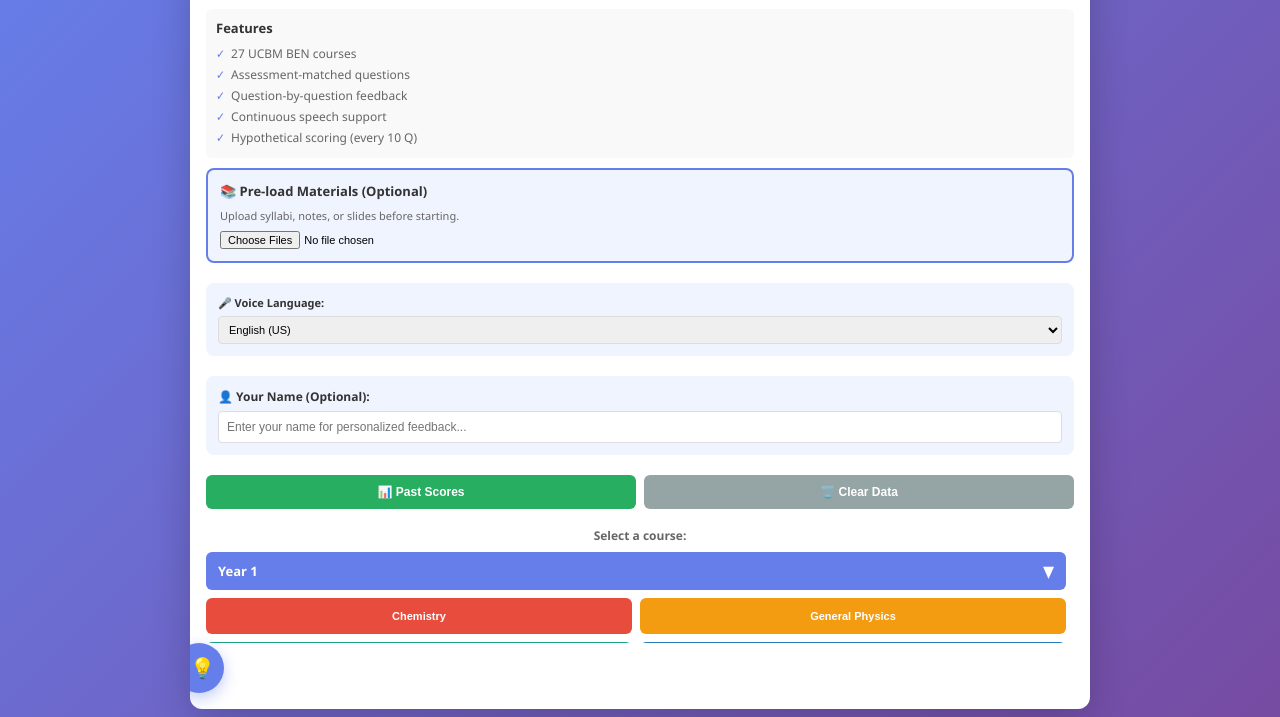
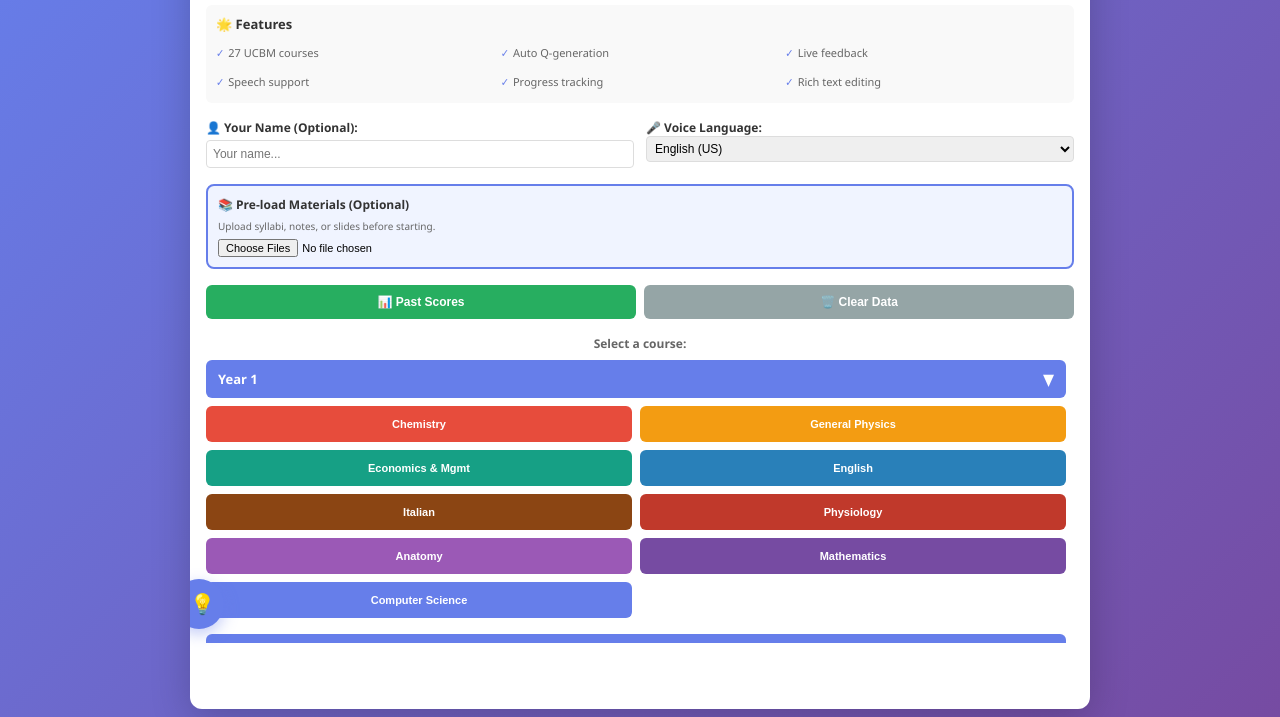
Before and after one commit to johnlunardini-code/oral-exam-simulator, a website: page public/index.html in a window 1280 px wide. Shown: the part 83-800 px from the top of the page. Drawn offline with nearby package versions, Linux system fonts and the light colour scheme.

Commit message:
WIP: Phase 5 layout overhaul - home page 3-col, inline name/voice, removed score header, wider buttons, hint button moved

```diff
--- a/public/index.html
+++ b/public/index.html
@@ -21,18 +21,18 @@
         .score-display { font-size: 13px; font-weight: 700; color: #667eea; min-width: 100px; text-align: left; white-space: nowrap; }
         .score-stats { font-size: 10px; color: #999; margin-top: 2px; }
 
-        .start-screen, .exam-screen { display: none; flex: 1; flex-direction: column; overflow: hidden; padding: 0 16px 16px 16px; }
+        .start-screen, .exam-screen { display: none; flex: 1; flex-direction: column; overflow-y: auto; overflow-x: hidden; padding: 0 16px 16px 16px; }
         .start-screen.active, .exam-screen.active { display: flex; }
 
-        .feature-list { background: #f9f9f9; padding: 10px; border-radius: 6px; margin: 12px 0 0 0; font-size: 12px; flex-shrink: 0; }
-        .feature-list h3 { color: #333; margin: 0 0 6px 0; font-size: 13px; }
-        .feature-list ul { list-style: none; margin: 0; padding: 0; }
-        .feature-list li { padding: 2px 0; color: #666; display: flex; align-items: center; gap: 6px; }
+        .feature-list { background: #f9f9f9; padding: 10px; border-radius: 6px; margin: 8px 0; font-size: 12px; flex-shrink: 0; }
+        .feature-list h3 { color: #333; margin: 0 0 8px 0; font-size: 13px; }
+        .feature-list ul { list-style: none; margin: 0; padding: 0; display: grid; grid-template-columns: 1fr 1fr 1fr; gap: 6px; }
+        .feature-list li { padding: 4px 0; color: #666; display: flex; align-items: center; gap: 4px; font-size: 11px; }
         .feature-list li::before { content: '✓'; color: #667eea; font-weight: bold; }
 
-        .upload-section { background: #f0f4ff; border: 2px solid #667eea; padding: 12px; border-radius: 8px; margin: 10px 0; font-size: 11px; flex-shrink: 0; }
-        .upload-section h3 { margin: 0 0 8px 0; color: #333; font-size: 13px; }
-        .upload-section p { margin: 0 0 8px 0; color: #666; font-size: 11px; }
+        .upload-section { background: #f0f4ff; border: 2px solid #667eea; padding: 10px; border-radius: 8px; margin: 8px 0; font-size: 11px; flex-shrink: 0; }
+        .upload-section h3 { margin: 0 0 6px 0; color: #333; font-size: 12px; }
+        .upload-section p { margin: 0 0 6px 0; color: #666; font-size: 10px; }
 
         .courses-label { color: #666; text-align: center; margin: 8px 0; font-size: 12px; font-weight: 600; flex-shrink: 0; }
         .courses-wrapper { flex: 1; overflow-y: auto; padding-right: 8px; }
@@ -52,14 +52,15 @@
         .subject-btn { padding: 12px 10px; border: none; border-radius: 6px; font-size: 11px; font-weight: 600; cursor: pointer; transition: all 0.3s ease; color: white; white-space: nowrap; text-overflow: ellipsis; overflow: hidden; }
         .subject-btn:hover { transform: translateY(-2px); box-shadow: 0 5px 15px rgba(0, 0, 0, 0.1); }
 
-        .exam-header { background: linear-gradient(135deg, #667eea 0%, #764ba2 100%); color: white; padding: 12px; border-radius: 6px; margin: 12px 0; display: flex; justify-content: space-between; align-items: center; flex-wrap: wrap; gap: 10px; flex-shrink: 0; }
+        .exam-header { background: linear-gradient(135deg, #667eea 0%, #764ba2 100%); color: white; padding: 12px 16px; border-radius: 6px; margin: 12px 0 8px 0; display: flex; justify-content: space-between; align-items: center; flex-wrap: wrap; gap: 10px; flex-shrink: 0; }
         .course-name { font-size: 14px; font-weight: 700; }
         .question-count { font-size: 11px; }
 
-        .chat-area { border: 1px solid #e0e0e0; border-radius: 6px; padding: 10px; flex: 1; overflow-y: auto; background: #f9f9f9; font-size: 12px; margin-bottom: 10px; }
+        .chat-area { border: 1px solid #e0e0e0; border-radius: 6px; padding: 10px; flex: 1; overflow-y: auto; background: #f9f9f9; font-size: 12px; margin-bottom: 8px; }
         .message-group { margin-bottom: 12px; display: flex; flex-direction: column; gap: 4px; }
-        .message { padding: 10px; border-radius: 8px; line-height: 1.5; }
-        .message.question { background: #e8f0fe; border-left: 4px solid #667eea; align-self: flex-start; max-width: 85%; }
+        .message { padding: 10px 12px; border-radius: 8px; line-height: 1.5; }
+        .message.question { background: #e3f2fd; border-left: 4px solid #667eea; align-self: flex-start; max-width: 85%; }
+        .message.question-header { background: #f3e5f5; border-left: 4px solid #764ba2; align-self: center; max-width: 95%; text-align: center; font-weight: 600; color: #764ba2; padding: 6px 12px; margin: 8px 0; }
         .message.answer { background: #f0e8fe; border-left: 4px solid #764ba2; align-self: flex-end; max-width: 85%; }
         .message-label { font-weight: 600; font-size: 11px; color: #666; margin-bottom: 3px; text-transform: uppercase; }
         .message-text { color: #333; font-size: 12px; white-space: pre-wrap; word-wrap: break-word; }
@@ -79,9 +80,10 @@
         .btn-secondary { background: #764ba2; color: white; }
         .btn-danger { background: #e74c3c; color: white; }
         .btn-success { background: #27ae60; color: white; }
-        .icon-btn { width: 50px; height: 50px; padding: 0; display: flex; align-items: center; justify-content: center; font-size: 20px; flex-shrink: 0; border-radius: 6px; }
         .button-col { display: flex; gap: 6px; flex-direction: column; }
-        @media (max-width: 600px) { .button-col { flex-direction: row; flex-wrap: wrap; } .icon-btn { width: 40px; height: 40px; } }
+        .icon-btn { flex: 1; padding: 10px 8px; font-size: 12px; border-radius: 6px; display: flex; align-items: center; justify-content: center; gap: 4px; font-weight: 600; }
+        .icon-btn:hover { transform: translateY(-2px); box-shadow: 0 3px 10px rgba(0,0,0,0.15); }
+        @media (max-width: 600px) { .button-col { flex-direction: row; flex-wrap: wrap; } .icon-btn { flex: 0 1 45%; } }
 
         .sidebar { position: fixed; right: -90vw; top: 0; width: 90vw; max-width: 350px; height: 100vh; background: white; box-shadow: -5px 0 20px rgba(0, 0, 0, 0.2); transition: right 0.3s ease; overflow-y: auto; z-index: 1000; }
         .sidebar.active { right: 0; }
@@ -89,14 +91,19 @@
         .sidebar-header h3 { margin: 0; font-size: 14px; }
         .sidebar-close { background: none; border: none; color: white; font-size: 20px; cursor: pointer; }
         .sidebar-content { padding: 12px; }
-        .sidebar-btn { position: fixed; right: 16px; bottom: 16px; width: 50px; height: 50px; border-radius: 50%; background: #667eea; color: white; border: none; font-size: 20px; cursor: pointer; box-shadow: 0 5px 15px rgba(102, 126, 234, 0.4); z-index: 999; }
+        .sidebar-btn { position: fixed; right: 16px; bottom: 80px; width: 50px; height: 50px; border-radius: 50%; background: #667eea; color: white; border: none; font-size: 20px; cursor: pointer; box-shadow: 0 5px 15px rgba(102, 126, 234, 0.4); z-index: 999; }
         .loading { text-align: center; color: #667eea; font-weight: 600; padding: 10px; font-size: 12px; }
 
         .upload-box { background: #fff3cd; border: 1px solid #ffc107; padding: 10px; border-radius: 6px; margin-bottom: 10px; font-size: 11px; flex-shrink: 0; }
 
-        .voice-select { background: #f0f4ff; padding: 12px; border-radius: 8px; margin: 10px 0; font-size: 11px; flex-shrink: 0; }
-        .voice-select label { display: block; color: #333; font-weight: 600; margin-bottom: 6px; }
-        .voice-select select { width: 100%; padding: 6px; border: 1px solid #ddd; border-radius: 4px; font-size: 11px; }
+        .inline-row { display: grid; grid-template-columns: 1fr 1fr; gap: 12px; margin: 8px 0; }
+        @media (max-width: 600px) { .inline-row { grid-template-columns: 1fr; } }
+        .inline-row label { display: block; color: #333; font-weight: 600; margin-bottom: 4px; font-size: 12px; }
+        .inline-row input, .inline-row select { width: 100%; padding: 6px; border: 1px solid #ddd; border-radius: 4px; font-size: 11px; }
+
+        .voice-select { background: transparent; padding: 0; border: none; margin: 0; }
+        .voice-select label { margin: 0; }
+        .voice-select select { padding: 4px; }
 
         .feedback-history { max-height: 400px; overflow-y: auto; }
         .feedback-item { background: white; border: 1px solid #ddd; padding: 8px; border-radius: 4px; margin-bottom: 8px; cursor: pointer; }
@@ -112,28 +119,44 @@
 <body>
     <div class="container">
         <header>
-            <div>
-                <div class="score-display" id="scoreDisplay">Score: -</div>
-                <div class="score-stats" id="scoreStats"></div>
-            </div>
+            <div></div>
             <div class="header-content">
                 <h1>🎓 UCBM Exam Tutor</h1>
                 <p class="subtitle">Biomedical Engineering - Piano degli Studi 2026-2027</p>
             </div>
-            <div style="min-width: 100px;"></div>
+            <div></div>
         </header>
 
         <!-- Start Screen -->
         <div class="start-screen active">
             <div class="feature-list">
-                <h3>Features</h3>
+                <h3>🌟 Features</h3>
                 <ul>
-                    <li>27 UCBM BEN courses</li>
-                    <li>Assessment-matched questions</li>
-                    <li>Question-by-question feedback</li>
-                    <li>Continuous speech support</li>
-                    <li>Hypothetical scoring (every 10 Q)</li>
+                    <li>27 UCBM courses</li>
+                    <li>Auto Q-generation</li>
+                    <li>Live feedback</li>
+                    <li>Speech support</li>
+                    <li>Progress tracking</li>
+                    <li>Rich text editing</li>
                 </ul>
+            </div>
+
+            <div class="inline-row">
+                <div>
+                    <label>👤 Your Name (Optional):</label>
+                    <input type="text" id="studentName" placeholder="Your name..." style="font-size: 12px;">
+                </div>
+                <div class="voice-select">
+                    <label>🎤 Voice Language:</label>
+                    <select id="voiceLanguage" onchange="changeVoiceLanguage()" style="font-size: 12px;">
+                        <option value="en-US">English (US)</option>
+                        <option value="en-GB">English (UK)</option>
+                        <option value="it-IT">Italian</option>
+                        <option value="es-ES">Spanish</option>
+                        <option value="fr-FR">French</option>
+                        <option value="de-DE">German</option>
+                    </select>
+                </div>
             </div>
 
             <div class="upload-section">
@@ -143,27 +166,9 @@
                 <div id="homeUploadStatus" style="font-size: 11px; margin-top: 4px; display: none;"></div>
             </div>
 
-            <div class="voice-select">
-                <label>🎤 Voice Language:</label>
-                <select id="voiceLanguage" onchange="changeVoiceLanguage()">
-                    <option value="en-US">English (US)</option>
-                    <option value="en-GB">English (UK)</option>
-                    <option value="it-IT">Italian</option>
-                    <option value="es-ES">Spanish</option>
-                    <option value="fr-FR">French</option>
-                    <option value="de-DE">German</option>
-                </select>
-            </div>
-
-            <div style="background: #f0f4ff; padding: 12px; border-radius: 8px; margin: 10px 0; font-size: 12px; flex-shrink: 0;">
-                <label style="color: #333; font-weight: 600;">👤 Your Name (Optional):</label>
-                <input type="text" id="studentName" placeholder="Enter your name for personalized feedback..."
-                       style="width: 100%; padding: 8px; border: 1px solid #ddd; border-radius: 4px; margin-top: 6px; font-size: 12px;">
-            </div>
-
-            <div style="display: flex; gap: 8px; flex-shrink: 0; margin: 10px 0;">
-                <button onclick="viewPastScores()" style="flex: 1; background: #27ae60; color: white; border: none; padding: 10px; border-radius: 6px; font-size: 12px; font-weight: 600; cursor: pointer;" title="View your exam history">📊 Past Scores</button>
-                <button onclick="clearAllData()" style="flex: 1; background: #95a5a6; color: white; border: none; padding: 10px; border-radius: 6px; font-size: 12px; font-weight: 600; cursor: pointer;" title="Clear all saved data">🗑️ Clear Data</button>
+            <div style="display: flex; gap: 8px; flex-shrink: 0; margin: 8px 0;">
+                <button onclick="viewPastScores()" style="flex: 1; background: #27ae60; color: white; border: none; padding: 10px; border-radius: 6px; font-size: 12px; font-weight: 600; cursor: pointer;">📊 Past Scores</button>
+                <button onclick="clearAllData()" style="flex: 1; background: #95a5a6; color: white; border: none; padding: 10px; border-radius: 6px; font-size: 12px; font-weight: 600; cursor: pointer;">🗑️ Clear Data</button>
             </div>
 
             <p class="courses-label">Select a course:</p>
@@ -197,11 +202,11 @@
                     <textarea id="answerInput" placeholder="Type your answer or use speech..."></textarea>
                 </div>
                 <div class="button-col">
-                    <button class="btn-primary icon-btn tooltip" onclick="submitAnswer()"><span class="tooltiptext">Send</span>✓</button>
-                    <button class="btn-secondary icon-btn tooltip" onclick="toggleSpeech()" id="speechButton"><span class="tooltiptext">Voice</span>🎤</button>
-                    <button class="btn-secondary icon-btn tooltip" onclick="document.getElementById('imageInput').click()"><span class="tooltiptext">Image</span>📷</button>
-                    <button class="btn-success icon-btn tooltip" onclick="openFeedbackHistory()"><span class="tooltiptext">Feedback</span>💬</button>
-                    <button class="btn-secondary icon-btn tooltip" onclick="document.getElementById('docInput').click()"><span class="tooltiptext">Attach</span>📎</button>
+                    <button class="btn-primary icon-btn tooltip" onclick="submitAnswer()"><span class="tooltiptext">Send</span>✓ Send</button>
+                    <button class="btn-secondary icon-btn tooltip" onclick="toggleSpeech()" id="speechButton"><span class="tooltiptext">Voice</span>🎤 Speak</button>
+                    <button class="btn-secondary icon-btn tooltip" onclick="document.getElementById('imageInput').click()"><span class="tooltiptext">Image</span>📷 Image</button>
+                    <button class="btn-success icon-btn tooltip" onclick="openFeedbackHistory()"><span class="tooltiptext">Feedback</span>💬 Feedback</button>
+                    <button class="btn-secondary icon-btn tooltip" onclick="document.getElementById('docInput').click()"><span class="tooltiptext">Attach</span>📎 Attach</button>
                     <input type="file" id="imageInput" accept="image/*" style="display: none;" onchange="handleImageUpload(event)">
                     <input type="file" id="docInput" accept=".pdf,.docx,.txt,.jpg,.png" style="display: none;" onchange="handleDocUpload(event)">
                 </div>
```
